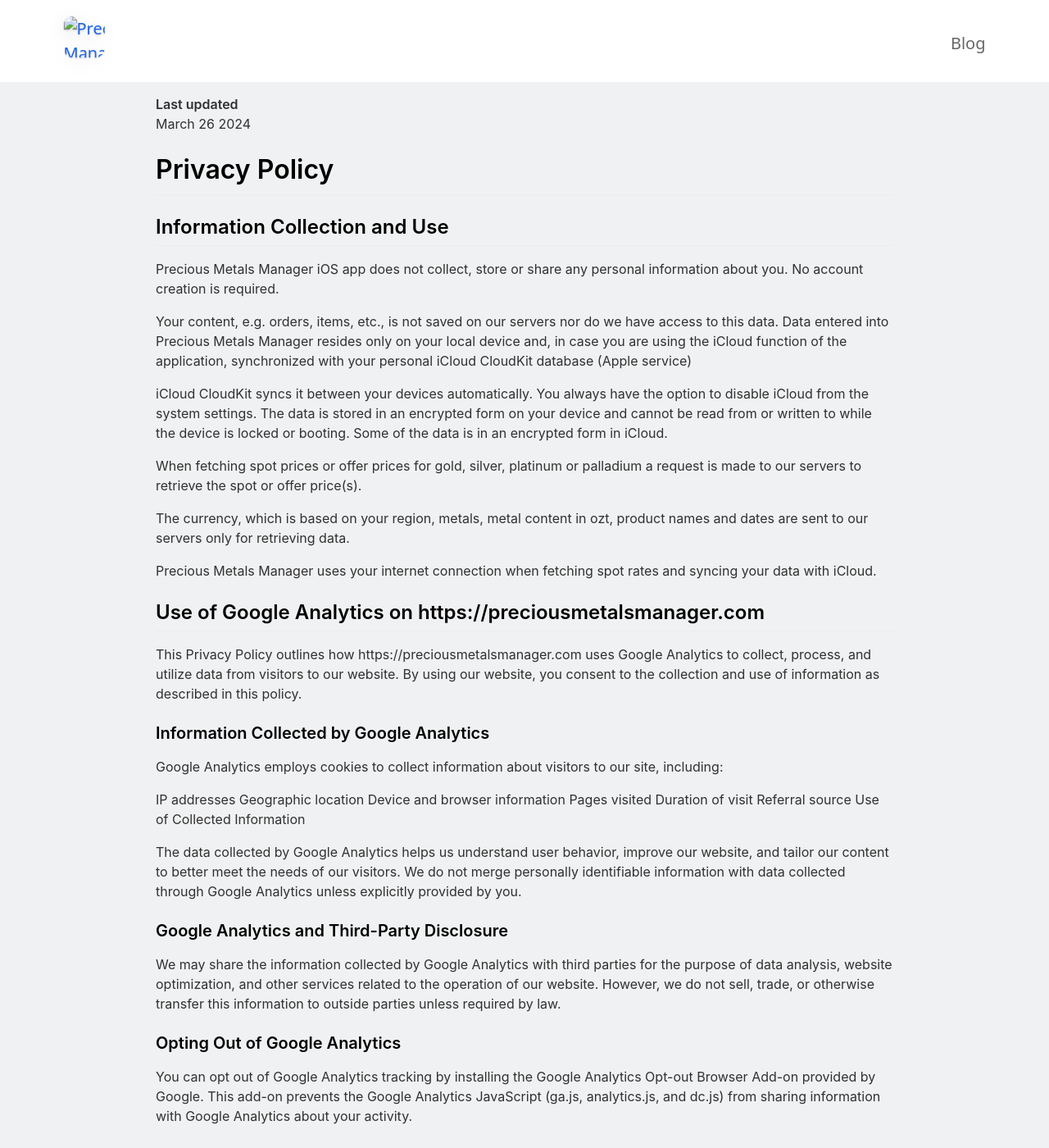
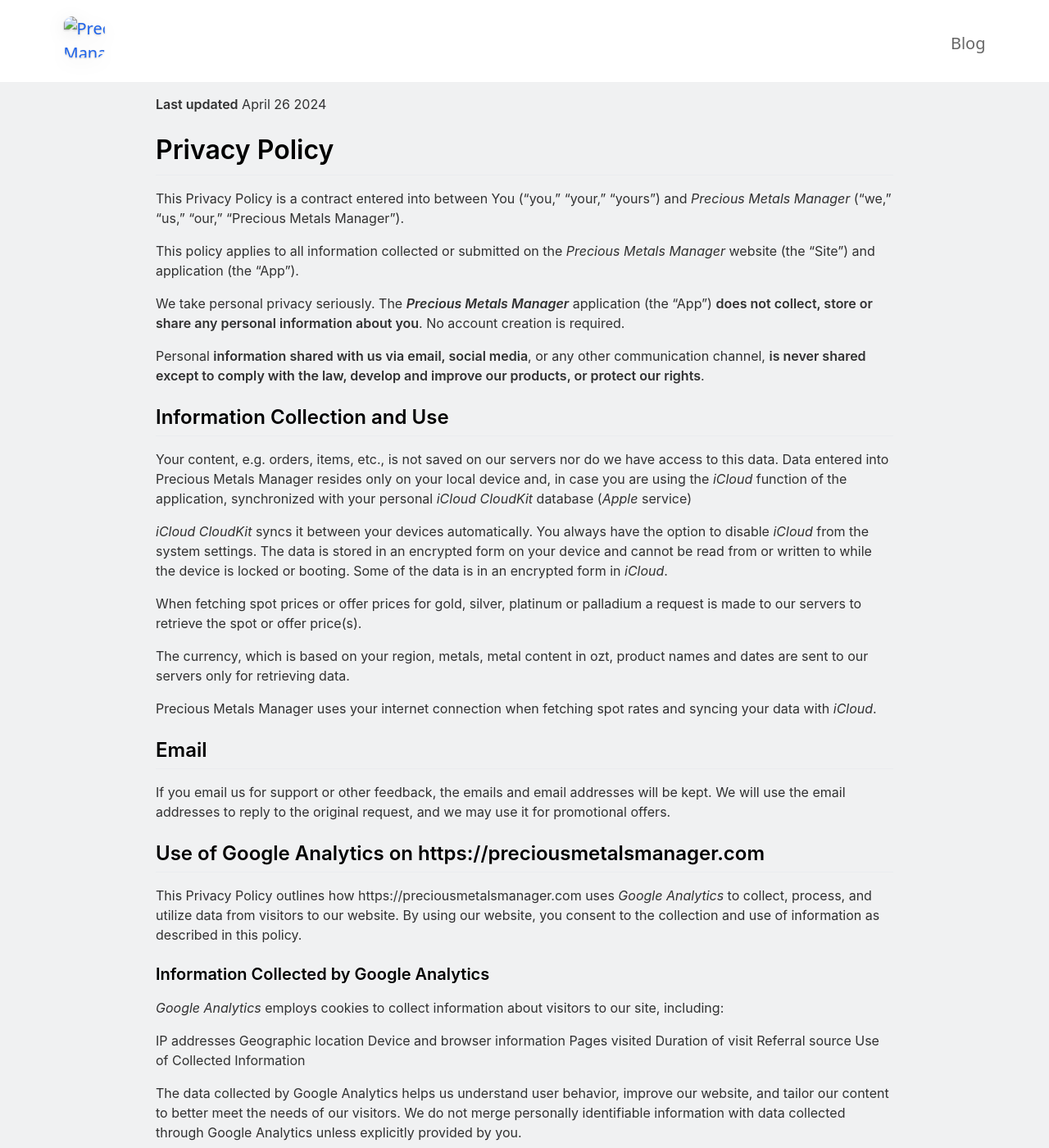
Before and after one commit to Precious-Metals-Manager/precious-metals-manager-landing-page, a Jekyll site: the page built from _pages/privacypolicy.md, in a window 1280 px wide and 1400 px high. Shown: the whole window at 82% size. Built offline with Jekyll 4.4.1, drawn with Linux system fonts in a browser that asks for light colours; cached includes are drawn as plain includes; nearby versions of some CDN libraries; some of the changed text lies outside the part shown.

Commit message:
Update privacy policy

```diff
--- a/_pages/privacypolicy.md
+++ b/_pages/privacypolicy.md
@@ -5,36 +5,45 @@
 ---
 
 **Last updated**
-March 26 2024
+April 26 2024
 
 # Privacy Policy
 
+This Privacy Policy is a contract entered into between You ("you," "your," "yours") and *Precious Metals Manager* ("we," "us," "our," "Precious Metals Manager").
+
+This policy applies to all information collected or submitted on the *Precious Metals Manager* website (the "Site") and application (the "App").
+
+We take personal privacy seriously. The ***Precious Metals Manager*** application (the "App") **does not collect, store or share any personal information about you**. No account creation is required.
+
+Personal **information shared with us via email, social media**, or any other communication channel, **is never shared except to comply with the law, develop and improve our products, or protect our rights**.
+
 ## Information Collection and Use
-
-Precious Metals Manager iOS app does not collect, store or share any personal information about you.
-No account creation is required.
 
 Your content, e.g. orders, items, etc., is not saved on our servers nor do we have access to this data.
 Data entered into Precious Metals Manager resides only on your local device and, in case you are using
-the iCloud function of the application, synchronized with your personal iCloud CloudKit database (Apple service)
+the *iCloud* function of the application, synchronized with your personal *iCloud CloudKit* database (*Apple* service)
 
-iCloud CloudKit syncs it between your devices automatically. You always have the option to disable iCloud
+*iCloud CloudKit* syncs it between your devices automatically. You always have the option to disable *iCloud*
 from the system settings. The data is stored in an encrypted form on your device and cannot be read from
-or written to while the device is locked or booting. Some of the data is in an encrypted form in iCloud.
+or written to while the device is locked or booting. Some of the data is in an encrypted form in *iCloud*.
 
 When fetching spot prices or offer prices for gold, silver, platinum or palladium a request is made to our servers to retrieve the spot or offer price(s).
 
 The currency, which is based on your region, metals, metal content in ozt, product names and dates are sent to our servers only for retrieving data.
 
-Precious Metals Manager uses your internet connection when fetching spot rates and syncing your data with iCloud.
+Precious Metals Manager uses your internet connection when fetching spot rates and syncing your data with *iCloud*.
+
+## Email
+
+If you email us for support or other feedback, the emails and email addresses will be kept. We will use the email addresses to reply to the original request, and we may use it for promotional offers.
 
 ## Use of Google Analytics on https://preciousmetalsmanager.com
 
-This Privacy Policy outlines how https://preciousmetalsmanager.com uses Google Analytics to collect, process, and utilize data from visitors to our website. By using our website, you consent to the collection and use of information as described in this policy.
+This Privacy Policy outlines how https://preciousmetalsmanager.com uses *Google Analytics* to collect, process, and utilize data from visitors to our website. By using our website, you consent to the collection and use of information as described in this policy.
 
 ### Information Collected by Google Analytics
 
-Google Analytics employs cookies to collect information about visitors to our site, including:
+*Google Analytics* employs cookies to collect information about visitors to our site, including:
 
 IP addresses
 Geographic location
@@ -52,11 +61,11 @@
 
 ### Opting Out of Google Analytics
 
-You can opt out of Google Analytics tracking by installing the Google Analytics Opt-out Browser Add-on provided by Google. This add-on prevents the Google Analytics JavaScript (ga.js, analytics.js, and dc.js) from sharing information with Google Analytics about your activity.
+You can opt out of *Google Analytics* tracking by installing the *Google Analytics Opt-out Browser Add-on* provided by *Google*. This add-on prevents the *Google Analytics JavaScript* (ga.js, analytics.js, and dc.js) from sharing information with *Google Analytics* about your activity.
 
 ### Your Consent
 
-By using our website, you consent to the collection and processing of data by Google Analytics in the manner and for the purposes outlined in this Privacy Policy.
+By using our website, you consent to the collection and processing of data by *Google Analytics* in the manner and for the purposes outlined in this Privacy Policy.
 
 ## Changes to This Privacy Policy
 
@@ -66,4 +75,4 @@
 
 ## Contact Us
 
-If you have any questions or suggestions about my Privacy Policy, do not hesitate to contact me.
+If you have any questions, concerns, or feedback regarding this Privacy Policy or FitBee's data practices, please contact us at <a href="mailto:support@preciousmetalsmanager.com">support@preciousmetalsmanager.com<a>.
```
Also changed, not shown: _pages/terms.md (line endings or trailing spaces).
